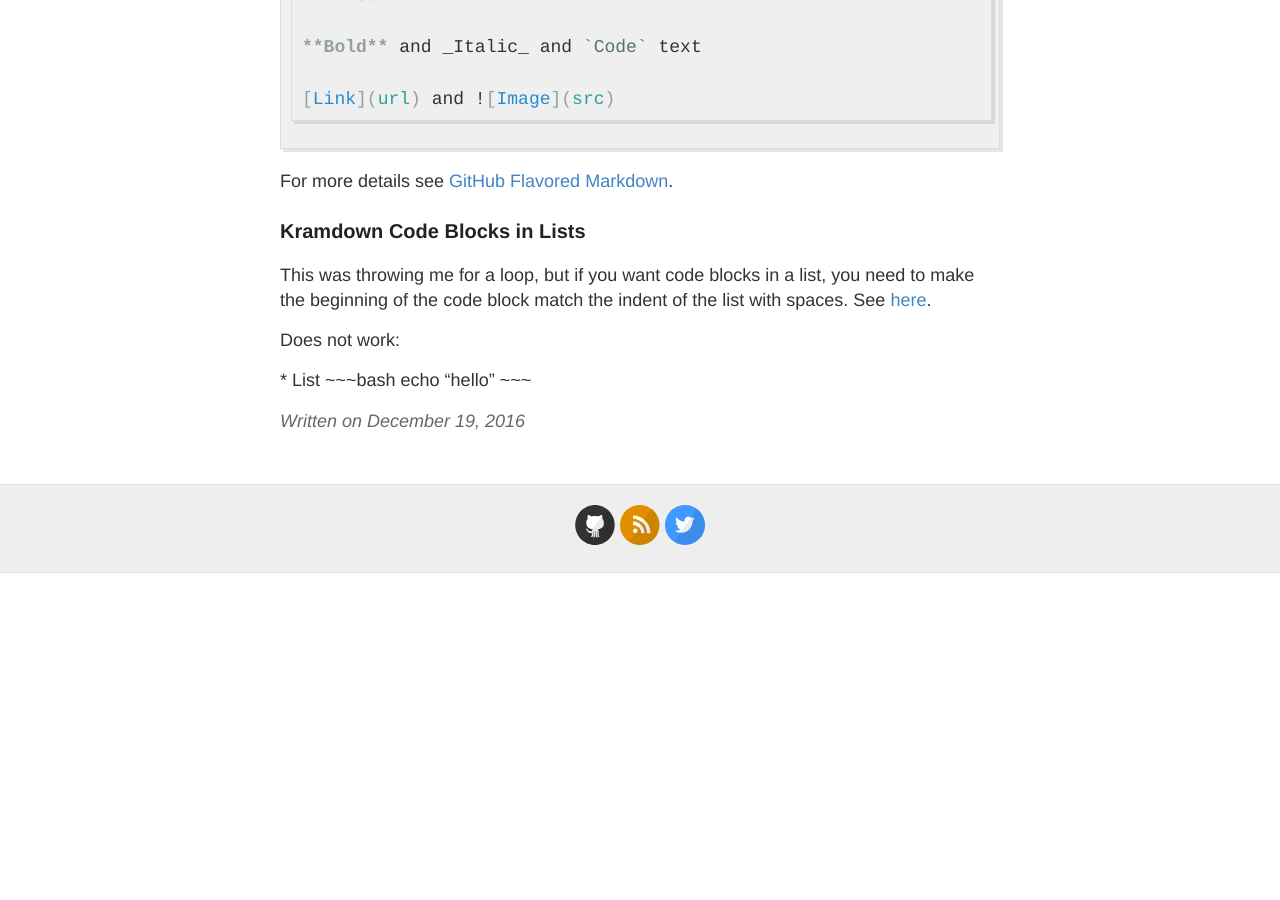
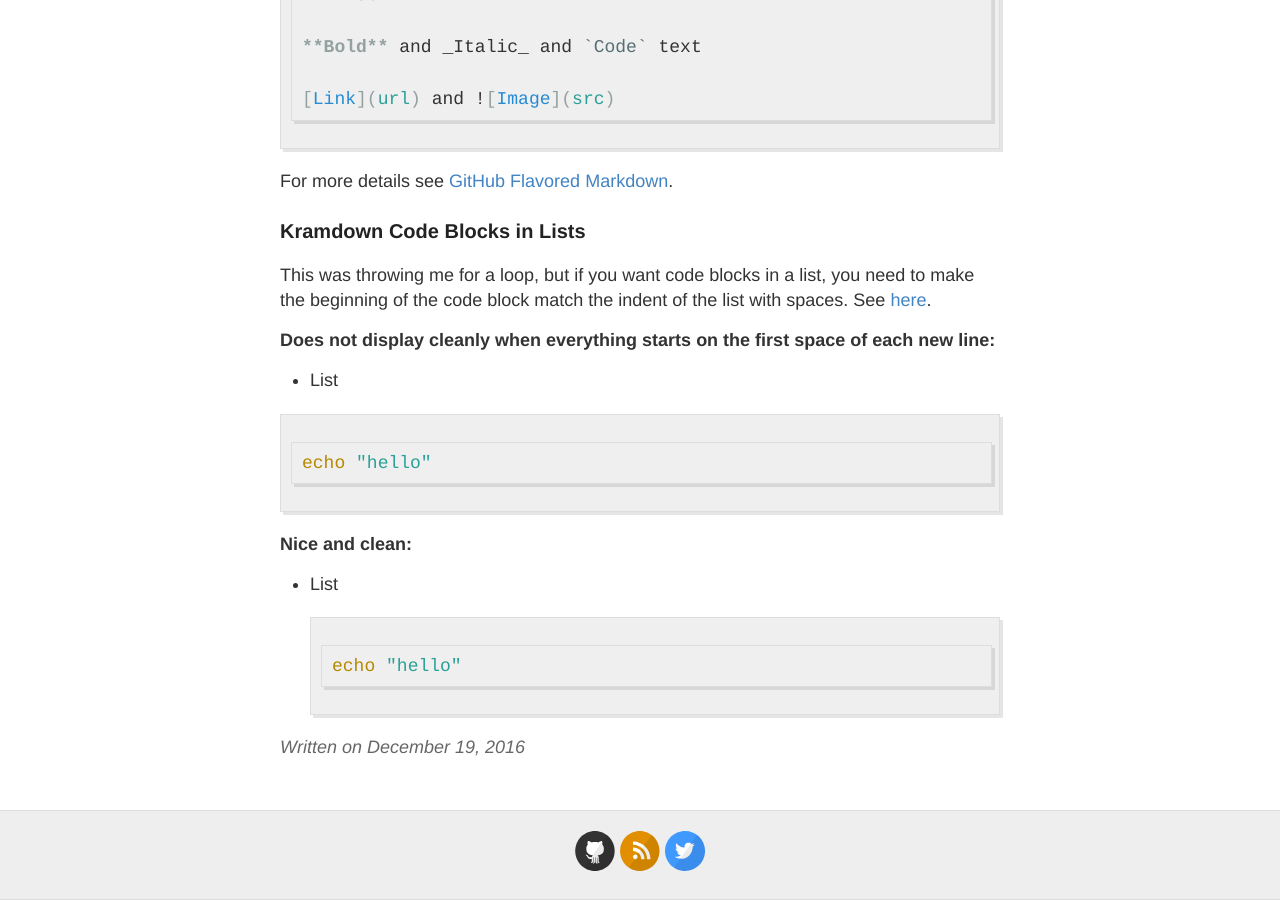
Before and after one commit to remotephone/blog.rmtph.one, a Jekyll site: the page built from _posts/2016-12-18-what-is-markdown.md, in a window 1280 px wide and 900 px high, scrolled down 1304 px. Built offline with Jekyll 4.4.1, drawn with Linux system fonts in a browser that asks for light colours; comment, search, counter and statistics services are not loaded; before the commit the page ends 1877 px from its top, so only the background shows below that.

Commit message:
fixed codeblocks and added markdown how to

```diff
--- a/_posts/2016-12-18-what-is-markdown.md
+++ b/_posts/2016-12-18-what-is-markdown.md
@@ -58,9 +58,19 @@ For more details see [GitHub Flavored Markdown](https://guides.github.com/featur
 
 This was throwing me for a loop, but if you want code blocks in a list, you need to make the beginning of the code block match the indent of the list with spaces. See [here](https://planetjekyll.github.io/sandbox-syntax-highlighter/lists.html).
 
-Does not work:
+**Does not display cleanly when everything starts on the first space of each new line:**
 
-\* List
-\~\~\~bash
+* List
+
+~~~bash
 echo "hello"
-\~\~\~
+~~~
+
+
+**Nice and clean:**
+
+* List
+
+  ~~~bash
+  echo "hello"
+  ~~~
```
Also changed, not shown: 2 other files.
